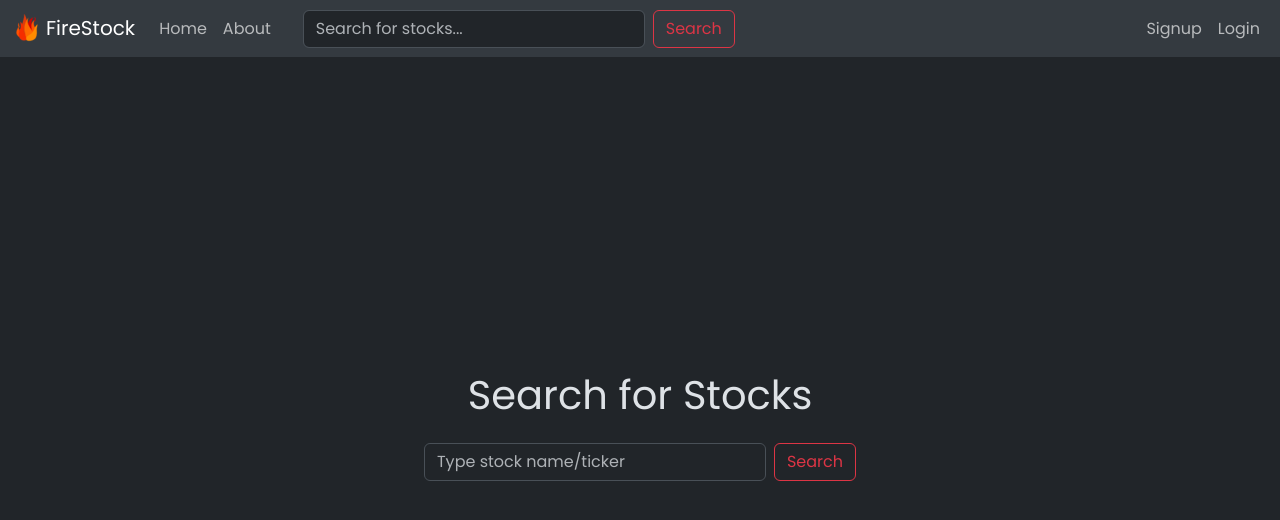
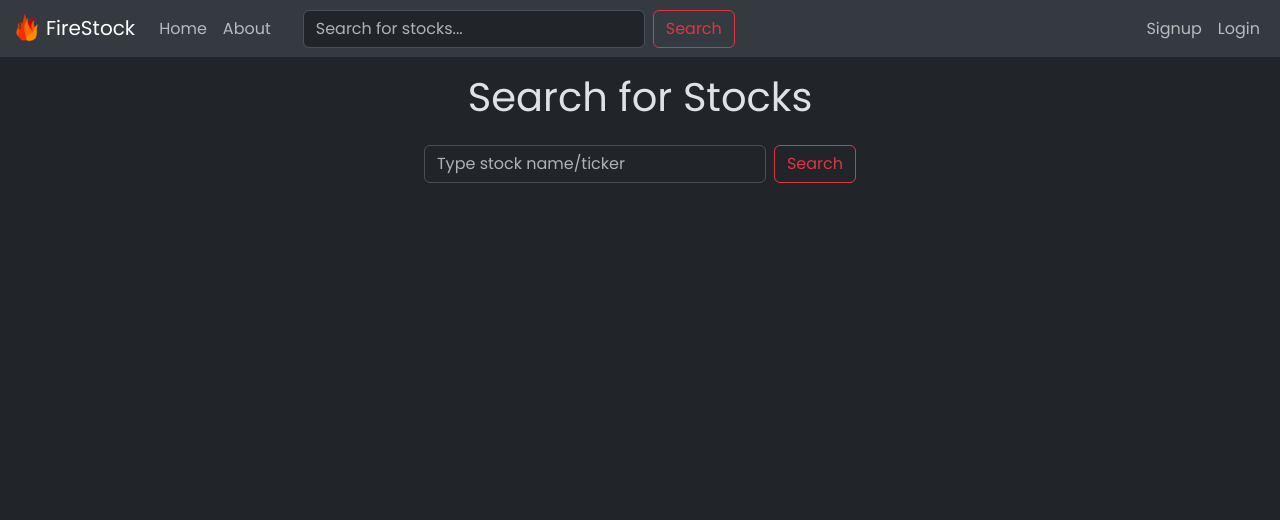
Before and after one commit to willi4en/StockTradingApp, a React (Create React App) app in the folder client/: page /search in a window 1280 px wide. Shown: the top 520 px of the page. Built offline with nearby package versions, Linux system fonts and the light colour scheme.

Commit message:
headache

```diff
--- a/client/src/index.scss
+++ b/client/src/index.scss
@@ -1,16 +1,28 @@
 @import url('https://fonts.googleapis.com/css?family=Poppins');
+
+* {
+  box-sizing: border-box;
+}
 
 html,
 body {
-  height: 100%;
+  margin: 0;
+  min-height: 100vh;
+  display: flex;
+  flex: 1 1 auto;
 }
 
 body {
-  margin: 0;
   font-family: 'Poppins', sans-serif;
   line-height: 1.5;
   -webkit-font-smoothing: antialiased;
   -moz-osx-font-smoothing: grayscale;
+}
+
+#root {
+  display: flex;
+  flex-direction: column;
+  flex: 1 1 auto;
 }
 
 input,
@@ -19,9 +31,3 @@ textarea,
 select {
   font: inherit;
 }
-
-#root {
-  height: 100%;
-  display: flex;
-  flex-direction: column;
-}
--- a/client/src/routes/root.scss
+++ b/client/src/routes/root.scss
@@ -1,8 +1,7 @@
-.container {
+.main {
+  padding: 1rem;
   display: flex;
-  flex: 1;
   flex-direction: column;
-  justify-content: center;
   align-items: center;
-  text-align: center;
+  flex: 1 1 auto;
 }
--- a/client/src/routes/root.tsx
+++ b/client/src/routes/root.tsx
@@ -7,7 +7,7 @@ function Root() {
   return (
     <>
       <MainHeader />
-      <div id="main" className="d-flex flex-column h-100 p-4">
+      <div id="main" className="main">
         <Outlet />
       </div>
     </>
--- a/client/src/routes/search/search.tsx
+++ b/client/src/routes/search/search.tsx
@@ -1,6 +1,5 @@
 import React, { useState, useEffect } from 'react';
 import { useSearchParams } from 'react-router-dom';
-import './search.scss';
 
 function Search() {
   const [searchParams, setSearchParams]: [URLSearchParams, any] =
@@ -36,7 +35,7 @@ function Search() {
   };
 
   return (
-    <div className="d-flex flex-column align-items-center center-search">
+    <div className="d-flex flex-column align-items-center">
       <h1 className="mb-4 justify-self-start mt-auto">Search for Stocks</h1>
       {!stockData && !isLoading && (
         <form className="d-flex" role="search" onSubmit={handleSubmit}>
@@ -59,7 +58,7 @@ function Search() {
           <ul className="list-group">
             {stockData.result.map((stock) => (
               <li key={stock.symbol} className="list-group-item d-flex">
-                <div>
+                <div className="me-5">
                   <p className="mx-0 my-3">
                     Stock Symbol: {stock.displaySymbol}
                   </p>
```
